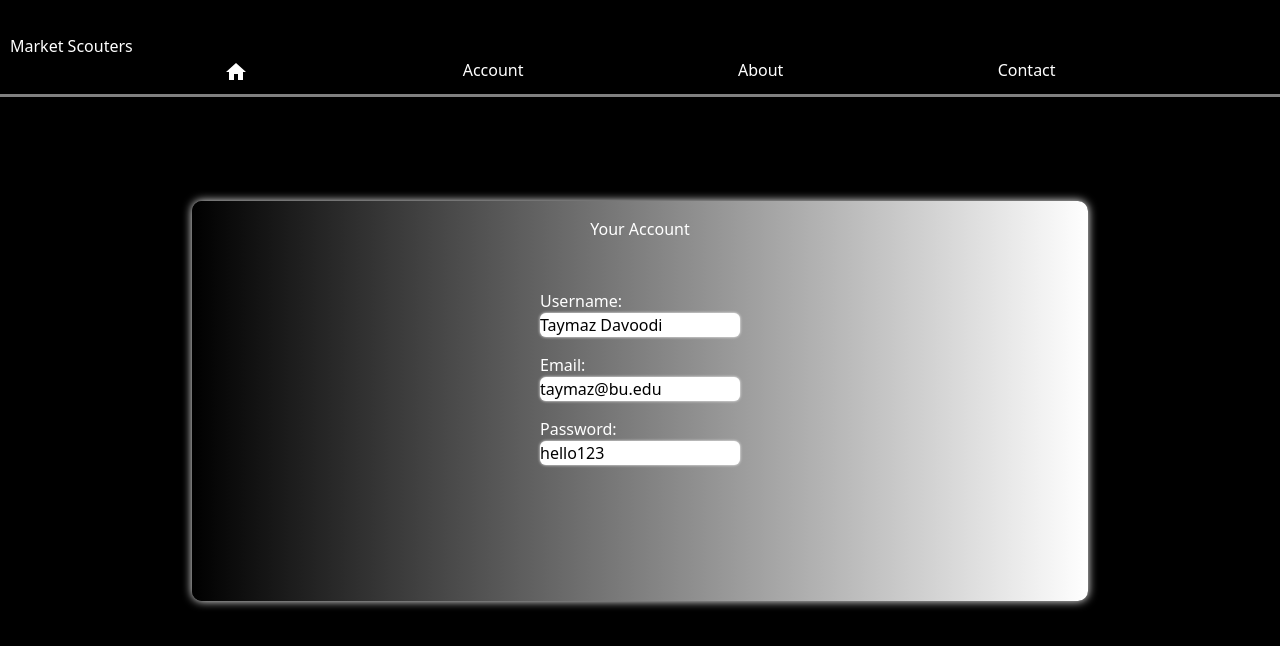
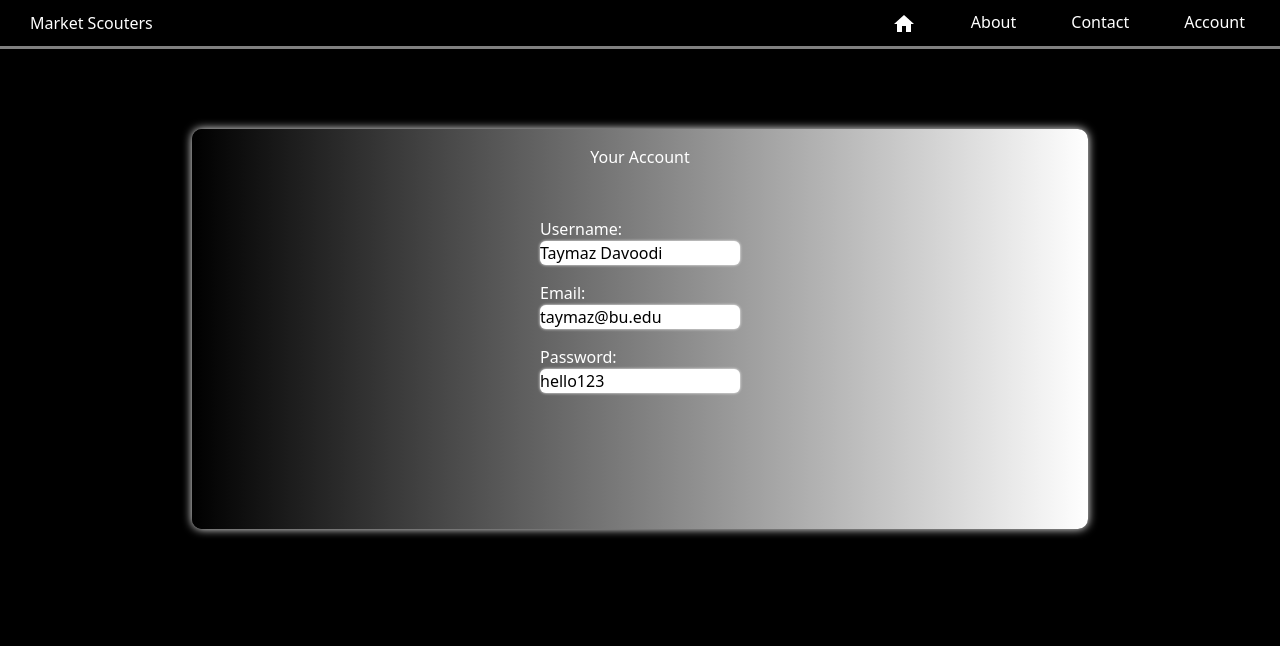
Before and after one commit to iwcbu/finalproject, a Next.js app: page /Account in a window 1280 px wide. Shown: the top 646 px of the page. Built offline with nearby package versions, Linux system fonts and the light colour scheme.

Commit message:
Updated: layout.tsx, GalleryPage, HomePopStocks, PopStockGallery and NavBar.

```diff
--- a/app/layout.tsx
+++ b/app/layout.tsx
@@ -33,10 +33,10 @@ export default function RootLayout({
     <html lang="en" style={htmlBodyStyles}>
       <body style={htmlBodyStyles}>
 
-      <PageWrapper>/*Abdallah: Page wrapper is a styled component to contain all the content in. */
+      <PageWrapper>{/*Abdallah: Page wrapper is a styled component to contain all the content in. */}
 
 
-          <NavBar/> /* Abdallah: To Display NavBar on all pages.*/
+          <NavBar/> {/* Abdallah: To Display NavBar on all pages.*/}
           {children}
 
 
--- a/components/GalleryPage/GalleryPage.tsx
+++ b/components/GalleryPage/GalleryPage.tsx
@@ -43,11 +43,11 @@ export default function GalleryPage() {
                 padding: "1rem",
             }}>
                 <button onClick={() => page > 1 && setPage(page - 1)}>
-                    <ArrowBack sx={{ color: "maroon" }}/>
+                    <ArrowBack sx={{ color: "white" }}/>
                 </button>
-                <h1 style={{ color: "maroon"}}>Page - {page}</h1>
+                <h1 style={{ color: "white"}}>Page - {page}</h1>
                 <button onClick={() => setPage(page + 1)}>
-                    <ArrowForward sx={{ color: "maroon" }}/>
+                    <ArrowForward sx={{ color: "white" }}/>
                 </button>
             </div>
         </div>
--- a/components/HomePage/HomePopStocks.tsx
+++ b/components/HomePage/HomePopStocks.tsx
@@ -26,7 +26,7 @@ export default function HomePopStocks() {
         }
         fetchStocks();
 
-        const interval = setInterval(fetchStocks, 30000);
+        const interval = setInterval(fetchStocks, 15000);
 
         return () => clearInterval(interval);
     }, []);
--- a/components/HomePage/PopStockGallery.tsx
+++ b/components/HomePage/PopStockGallery.tsx
@@ -87,12 +87,12 @@ export default function PopStockGallery({ stocks }: {stocks: Stock[]}) {
                         <StockSty key={stock.symbol} change={stock.dp}>
                             <p id="x">{stock.symbol}
                                 <span id="x2">
-                                    {stock.dp.toString().charAt(0)}{stock.dp.toString().slice(1,(stock.dp.toString.length - 2))}%
+                                    {stock.dp < 0 ? `${stock.dp.toFixed(3)}` : `+${stock.dp.toFixed(3)}`}%
                                 </span>
                             </p>
-                            <p id="y">${stock.c}
+                            <p id="y">${stock.c.toFixed(2)}
                                 <span>
-                                    {stock.d.toString().charAt(0)}{stock.d.toString().slice(1)}%
+                                    {stock.d < 0 ? `${stock.d.toFixed(3)}` : `+${stock.d.toFixed(3)}`}%
                                 </span>
                             </p>
                             <p id="z">{stock.name}</p>
--- a/components/NavBar/NavBar.tsx
+++ b/components/NavBar/NavBar.tsx
@@ -7,10 +7,16 @@ const StyledDiv=styled.div`
 /*  HEAD:components/NavBar.tsx */
     background-color: whitesmoke;
     height: fit-content;
-    padding: 10px;
+    padding: 10px 30px;
     border-bottom:2px black solid;
     background-color: black;
     border-bottom: 3px solid grey;
+
+    display: flex;
+    flex-direction: row;
+    justify-content: space-between;
+    align-items: center;
+
 
 `;
 
@@ -25,13 +31,15 @@ const StyledHeader=styled.div`
 `;
 
 const StyledUl=styled.ul`
-    display:flex;
-    flex-direction:row;
-    justify-content: space-evenly;
+
+    display: flex;
+    gap: 45px;
     list-style:none;
+
 
     a{
         color: white;
+        padding: 5px;
     }
 
 
@@ -45,12 +53,6 @@ const links=[
         name:<Home />
 
     },
-    {
-        key:"Account",
-        href:"/Account",
-        name:"Account"
-
-    },
 
     {
         key: "About",
@@ -62,6 +64,12 @@ const links=[
         key:"Contact",
         href:"/Contact",
         name:"Contact"
+    },
+    {
+        key:"Account",
+        href:"/Account",
+        name:"Account"
+
     }
 
 ];
```
